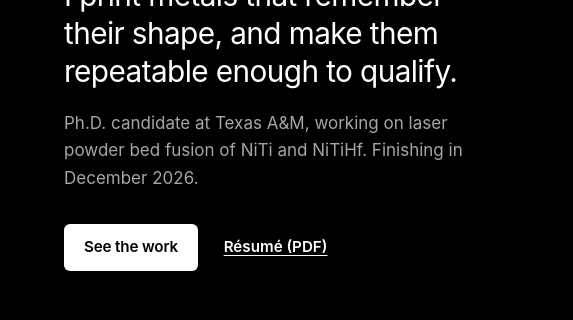
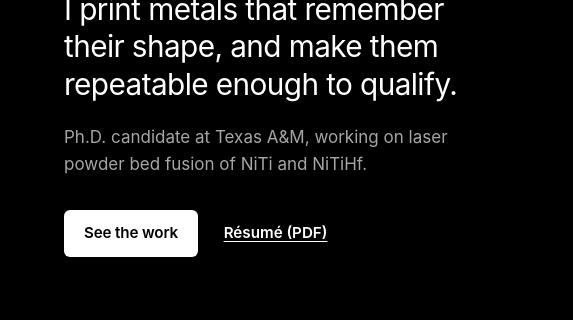
Before and after one commit to taresh-tamu/taresh-tamu, a plain HTML site: page index.html in a window 1280 px wide. Shown: the part 417-737 px from the top of the page, 0-573 px from the left. Drawn offline with Linux system fonts and the light colour scheme.

Commit message:
Remove December 2026 graduation timing from site pages
Co-Authored-By: Claude Opus 5.5 <noreply@anthropic.com>
Claude-Session: https://claude.ai/code/session_01GyA91MT3j5N7Sav84FaEzd

```diff
--- a/index.html
+++ b/index.html
@@ -34,7 +34,7 @@
     <div>
       <h1 class="display" id="name"><span>Taresh</span> <span>Guleria</span></h1>
       <p class="hero__statement">I print metals that remember their shape, and make them repeatable enough to qualify.</p>
-      <p class="hero__facts">Ph.D. candidate at Texas A&amp;M, working on laser powder bed fusion of NiTi and NiTiHf. Finishing in December 2026.</p>
+      <p class="hero__facts">Ph.D. candidate at Texas A&amp;M, working on laser powder bed fusion of NiTi and NiTiHf.</p>
       <div class="actions">
         <a class="btn" href="work.html">See the work</a>
         <a class="textlink" href="resume.pdf">Résumé (PDF)</a>
@@ -76,7 +76,7 @@
 </section>
 <section class="band dark">
   <div class="wrap">
-    <h2>Finishing in December 2026.</h2>
+    <h2>Let's talk.</h2>
     <p class="lede muted">I'm looking for industry R&amp;D and process development roles in metal additive manufacturing.</p>
     <div class="actions">
       <a class="btn" href="contact.html">Get in touch</a>
```
Also changed, not shown: about.html (+1 -1 lines), contact.html (+1 -1 lines).
